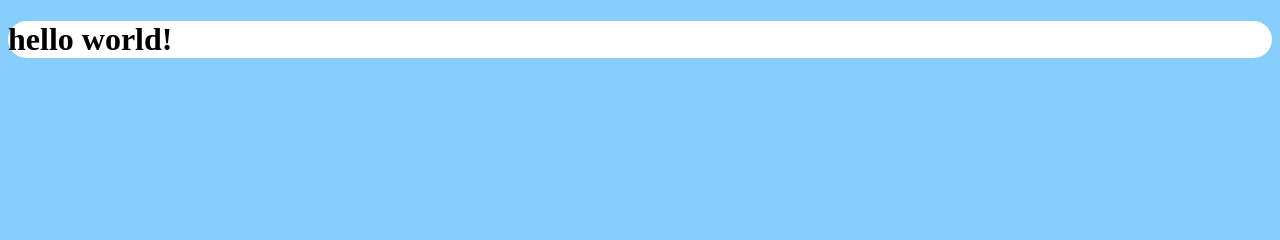
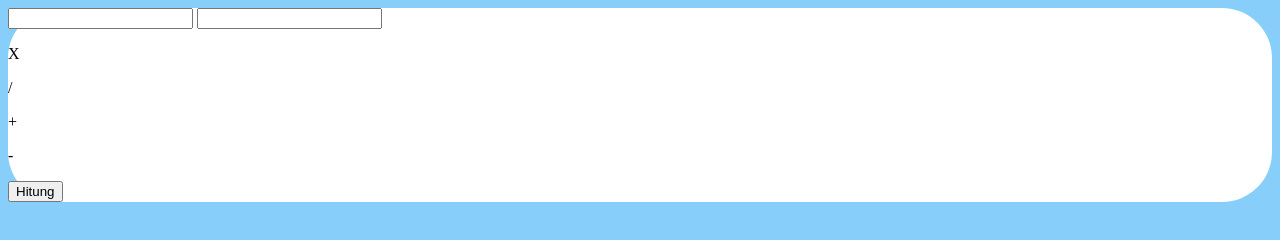
Before and after one commit to conquieta/CalculatorJs-Web, a plain HTML site: page index.html in a window 1280 px wide. Drawn offline with Linux system fonts and the light colour scheme.

Commit message:
Menambahkan elemen di html

```diff
--- a/index.html
+++ b/index.html
@@ -8,7 +8,16 @@
   </head>
   <body>
     <div id="wrapper">
-      <h1>hello world!</h1>
+      <input type="number" name="firstNumber" id="firstNumber">
+      <input type="number" name="secondNumber" id="secondNumber">
+      <div id="mathOps">
+        <p class="numOps">X</p>
+        <p class="numOps">/</p>
+        <p class="numOps">+</p>
+        <p>-</p>
+      </div>
+      <input type="button" value="Hitung">
+      <!-- nanti buat kotak kosong untuk menampung hasilnya, dan taruh di sini -->
     </div>
     <script src="script.js"></script>
   </body>
--- a/script.js
+++ b/script.js
@@ -1,4 +1,3 @@
-console.log("Hello world!");
-
+console.log("Hello World!");
 // I'll write some functions here
 // testing commit
```
